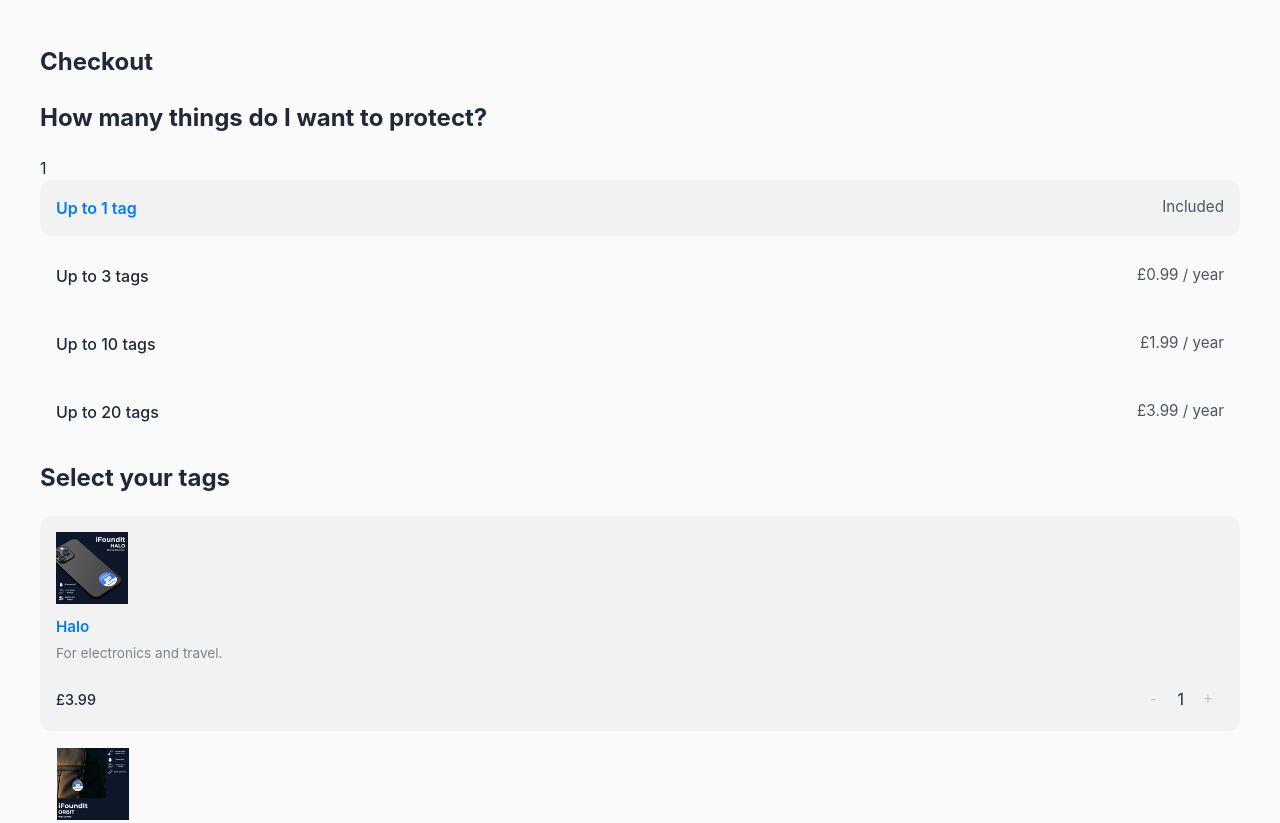
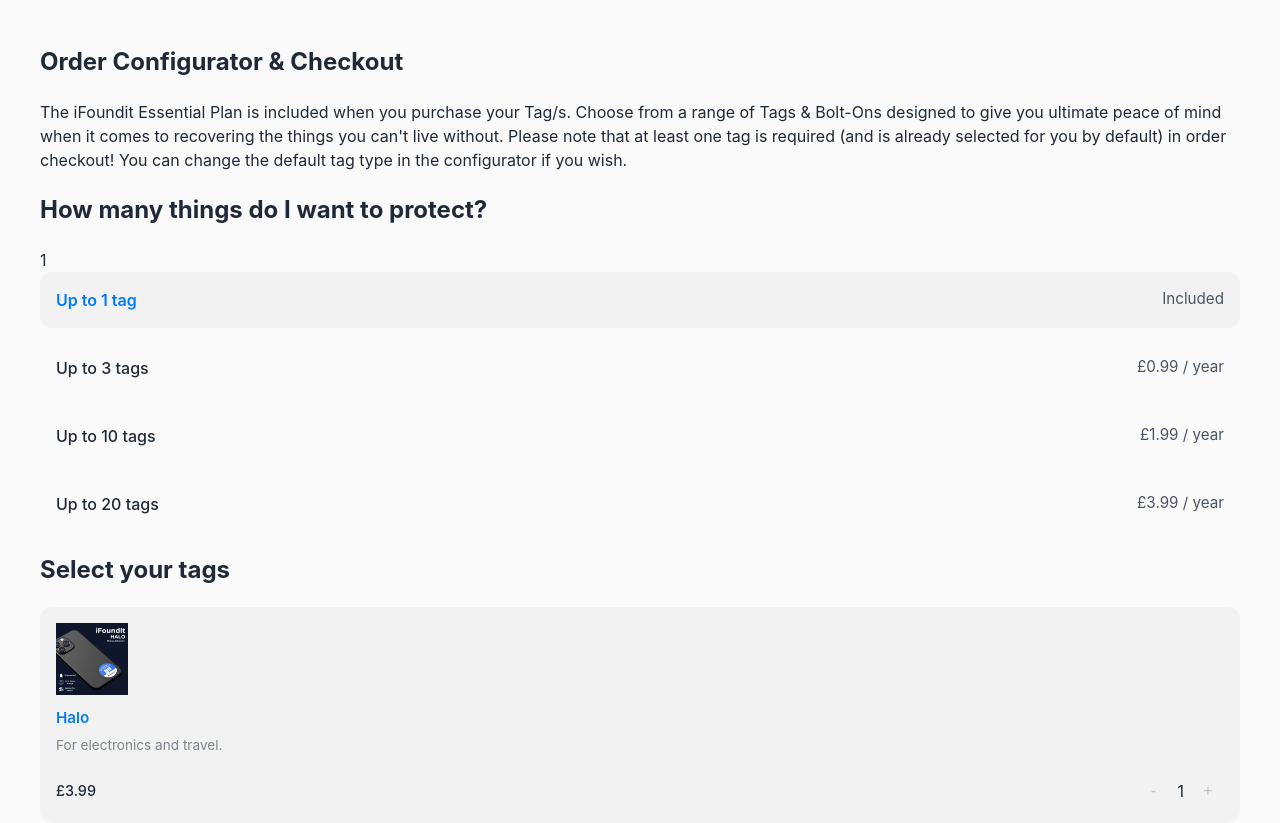
Before and after one commit to websterpa/ifoundit-updated-checkout, a website built with Vite: page checkout.html in a window 1280 px wide. Shown: the top 823 px of the page. Built offline with nearby package versions, Linux system fonts and the light colour scheme.

Commit message:
Content: Update checkout heading and intro copy

```diff
--- a/checkout.html
+++ b/checkout.html
@@ -7,13 +7,18 @@
   <title>iFoundIt Checkout</title>
   <meta name="description"
     content="Secure your valuables with iFoundIt tags. Single simplified checkout flow for tags, rewards, and recovery contacts.">
+  <link rel="stylesheet" href="/assets/style.css" data-proof="explicit-css-link">
 </head>
 
 <body>
   <main class="checkout-page">
 
     <section class="checkout-left">
-      <h1>Checkout</h1>
+      <h1>Order Configurator & Checkout</h1>
+      <p>The iFoundit Essential Plan is included when you purchase your Tag/s. Choose from a range of Tags & Bolt-Ons
+        designed to give you ultimate peace of mind when it comes to recovering the things you can't live without.
+        Please note that at least one tag is required (and is already selected for you by default) in order checkout!
+        You can change the default tag type in the configurator if you wish.</p>
 
       <form id="checkout-form">
 
```
